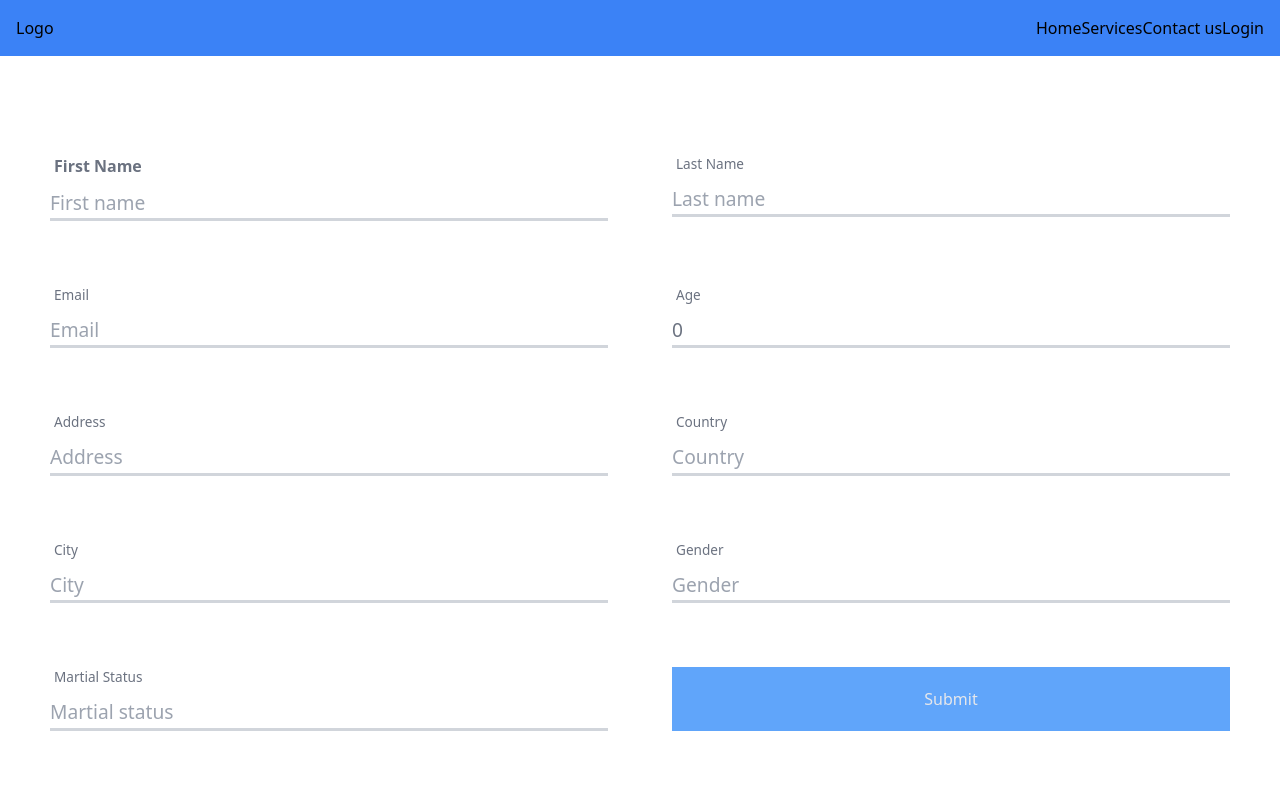
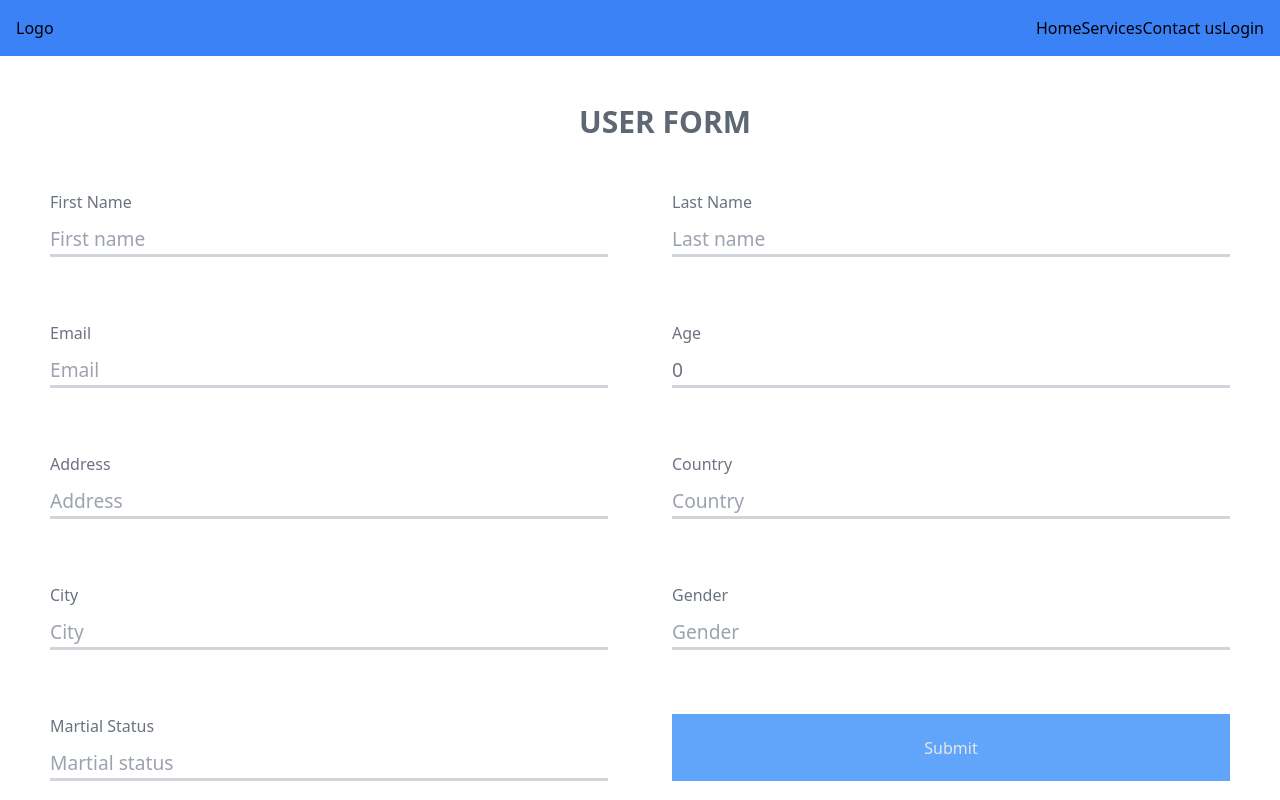
Before and after one commit to milan0827/API-Integration, a React (Vite) app: page / in a window 1280 px wide. Built offline with nearby package versions, Linux system fonts and the light colour scheme.

Commit message:
Code refactored

```diff
--- a/src/pages/TableView/index.tsx
+++ b/src/pages/TableView/index.tsx
@@ -1,6 +1,44 @@
+import { useEffect, useState } from "react";
+import { getAllUser } from "../../services/apiServices";
+import { UserDataType } from "../../shared/type";
+import TableRow from "./TableRow";
+
 function TableView() {
+  const [userData, setUserData] = useState([]);
+
+  useEffect(function () {
+    getAllUser().then((data: UserDataType[]) => setUserData(data));
+  }, []);
+
   // Data to be displayed
-  return <div>TableView</div>;
+  return (
+    <>
+      <h1 className="mb-[50px] pl-[50px] text-center text-3xl font-semibold uppercase text-gray-700/80 ">
+        User Data
+      </h1>
+      <table className="m-auto w-4/5 table-fixed border-collapse border-2 border-solid border-gray-300">
+        <thead className="bg-slate-300">
+          <tr className="text-gray-600/70">
+            <th className="">First Name</th>
+            <th>Last Name</th>
+            <th className="">Email</th>
+            <th>Age</th>
+            <th>Address</th>
+            <th>Country</th>
+            <th>City</th>
+            <th>Gender</th>
+            <th>Martial Status</th>
+            <th>Actions</th>
+          </tr>
+        </thead>
+        <tbody className="">
+          {userData.map((user: UserDataType) => (
+            <TableRow key={user.id} user={user} />
+          ))}
+        </tbody>
+      </table>
+    </>
+  );
 }
 
 export default TableView;
--- a/src/pages/UserForm.tsx/index.tsx
+++ b/src/pages/UserForm.tsx/index.tsx
@@ -4,6 +4,7 @@ import { UserDataType } from "../../shared/type";
 
 function UserForm() {
   const [data, setData] = useState<UserDataType>({
+    id: "",
     firstName: "",
     lastName: "",
     email: "",
@@ -22,17 +23,31 @@ function UserForm() {
   function handleCreateData(e: React.ChangeEvent<HTMLFormElement>) {
     e.preventDefault();
     createUser(data);
+    // setData({
+    //   id: "",
+    //   firstName: "",
+    //   lastName: "",
+    //   email: "",
+    //   age: 0,
+    //   address: "",
+    //   country: "",
+    //   city: "",
+    //   gender: "",
+    //   martialStatus: "",
+    // });
   }
 
   return (
+    <>
+      <h1 className="mb-[50px] pl-[50px] text-center text-3xl font-semibold uppercase text-gray-700/80  ">
+        User form
+      </h1>
       <form
-      className="grid grid-cols-gridAutoFitCol gap-xl p-[50px]"
+        className="grid grid-cols-gridAutoFitCol gap-xl px-[50px]"
         onSubmit={handleCreateData}
       >
         <div className="flex flex-col">
-        <label className="ml-1 text-[1rem] font-semibold text-gray-500">
-          First Name
-        </label>
+          <label className=" text-[1rem] text-gray-500">First Name</label>
           <input
             type="text"
             placeholder="First name"
@@ -43,7 +58,7 @@ function UserForm() {
           />
         </div>
         <div className="flex flex-col">
-        <label className="ml-1 text-[0.85rem] text-gray-500">Last Name</label>
+          <label className=" text-[1rem] text-gray-500">Last Name</label>
           <input
             type="text"
             placeholder="Last name"
@@ -54,7 +69,7 @@ function UserForm() {
           />
         </div>
         <div className="flex flex-col">
-        <label className="ml-1 text-[0.85rem] text-gray-500">Email</label>
+          <label className=" text-[1rem] text-gray-500">Email</label>
           <input
             type="text"
             placeholder="Email"
@@ -65,7 +80,7 @@ function UserForm() {
           />
         </div>
         <div className="flex flex-col">
-        <label className="ml-1 text-[0.85rem] text-gray-500">Age</label>
+          <label className=" text-[1rem] text-gray-500">Age</label>
           <input
             type="text"
             placeholder="Age"
@@ -76,7 +91,7 @@ function UserForm() {
           />
         </div>
         <div className="flex flex-col">
-        <label className="ml-1 text-[0.85rem] text-gray-500">Address</label>
+          <label className=" text-[1rem] text-gray-500">Address</label>
           <input
             type="text"
             placeholder="Address"
@@ -87,7 +102,7 @@ function UserForm() {
           />
         </div>
         <div className="flex flex-col">
-        <label className="ml-1 text-[0.85rem] text-gray-500">Country</label>
+          <label className=" text-[1rem] text-gray-500">Country</label>
           <input
             type="text"
             placeholder="Country"
@@ -98,7 +113,7 @@ function UserForm() {
           />
         </div>
         <div className="flex flex-col">
-        <label className="ml-1 text-[0.85rem] text-gray-500">City</label>
+          <label className=" text-[1rem] text-gray-500">City</label>
           <input
             type="text"
             placeholder="City"
@@ -109,7 +124,7 @@ function UserForm() {
           />
         </div>
         <div className="flex flex-col">
-        <label className="ml-1 text-[0.85rem] text-gray-500">Gender</label>
+          <label className=" text-[1rem] text-gray-500">Gender</label>
           <input
             type="text"
             placeholder="Gender"
@@ -120,9 +135,7 @@ function UserForm() {
           />
         </div>
         <div className="flex flex-col">
-        <label className="ml-1 text-[0.85rem] text-gray-500">
-          Martial Status
-        </label>
+          <label className=" text-[1rem] text-gray-500">Martial Status</label>
           <input
             type="text"
             placeholder="Martial status"
@@ -135,6 +148,7 @@ function UserForm() {
 
         <button className="bg-blue-400 p-4 text-gray-200">Submit</button>
       </form>
+    </>
   );
 }
 
```
Lines whose indentation alone changed are shown as unchanged.
